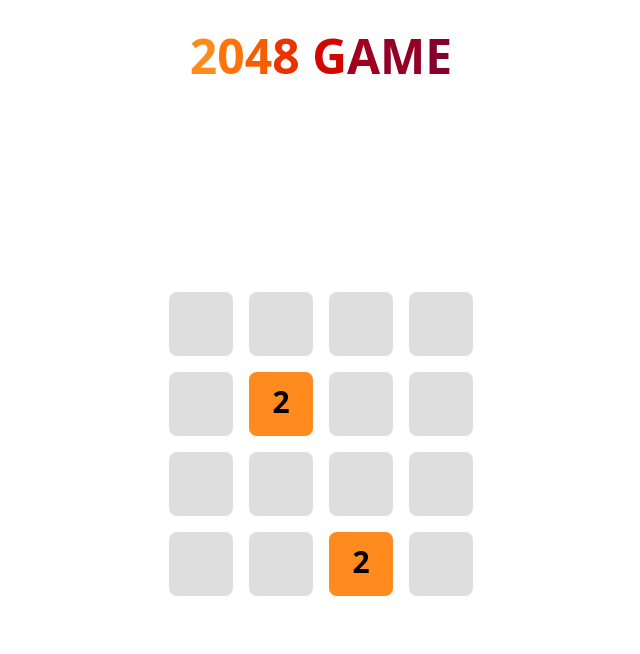
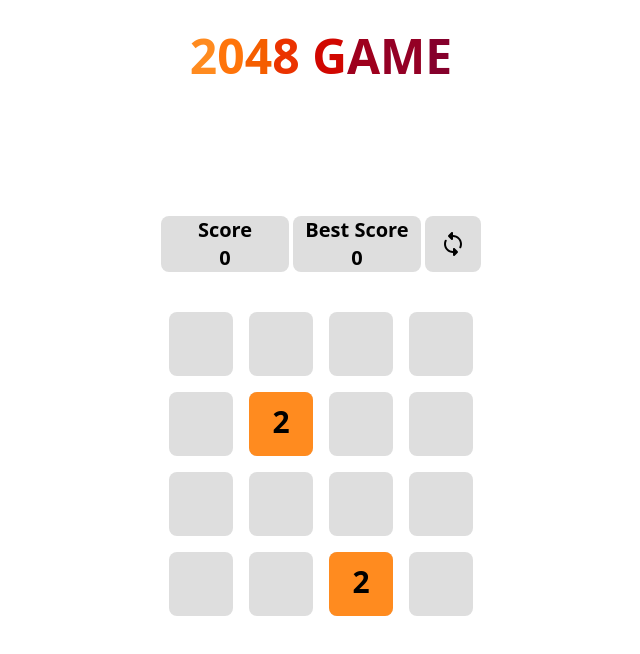
Before and after one commit to CamiloRami/react-2048, a React (Vite) app: page / in a window 1280 px wide. Shown: the top 654 px of the page, without its empty margins (319-959 px from the left). Built offline with nearby package versions, Linux system fonts and the light colour scheme.

Commit message:
[ADD] Score

```diff
--- a/src/components/Board/index.jsx
+++ b/src/components/Board/index.jsx
@@ -2,10 +2,10 @@ import { useGame } from '../../contexts/GameContext'
 import Tile from '../Tile'
 
 export default function Board() {
-  const { game } = useGame()
+  const { board } = useGame()
 
   const renderBoard = () => {
-    return game.board.map((row, rowIndex) => {
+    return board.map((row, rowIndex) => {
       return row.map((value, colIndex) => {
         if (value === 0) return null
         return <Tile key={Math.random()} position={[colIndex, rowIndex]} value={value}/>
@@ -14,6 +14,6 @@ export default function Board() {
   }
 
   return <>
-    { game && renderBoard() }
+    { board && renderBoard() }
   </>
 }
--- a/src/components/GameOver/index.jsx
+++ b/src/components/GameOver/index.jsx
@@ -2,12 +2,12 @@ import { useEffect, useState } from "react"
 import { useGame } from "../../contexts/GameContext"
 
 export default function GameOver() {
-  const { game, resetGame } = useGame()
+  const { gameOver, resetGame } = useGame()
   const [show, setShow] = useState(false)
 
   useEffect(() => {
-    game.isGameOver ? setShow(true) : setShow(false)
-  }, [game.isGameOver])
+    gameOver ? setShow(true) : setShow(false)
+  }, [gameOver])
 
   if (!show) return null
 
--- /dev/null
+++ b/src/components/ResetButton/index.jsx
@@ -0,0 +1,14 @@
+import { useGame } from "../../contexts/GameContext"
+
+export default function ResetButton() {
+  const { resetGame } = useGame()
+
+  return (
+    <button
+      className="bg-gray-1 rounded-lg p-4 text-xl font-bold text-gray-3"
+      onClick={resetGame}
+    >
+      <svg xmlns="http://www.w3.org/2000/svg" x="0px" y="0px"width="24" height="24" viewBox="0 0 24 24" style={{fill: '#000000'}}>    <path d="M 11 0 C 10.74 0 10.483969 0.10196875 10.292969 0.29296875 L 7.2929688 3.2929688 C 6.9019688 3.6839688 6.9019687 4.3170313 7.2929688 4.7070312 L 10.292969 7.7070312 C 10.578969 7.9930312 11.007812 8.0778281 11.382812 7.9238281 C 11.756813 7.7688281 12 7.405 12 7 L 12 5 C 15.877484 5 19 8.1225161 19 12 C 19 13.025799 18.774981 13.99479 18.376953 14.876953 A 1.0001 1.0001 0 1 0 20.199219 15.699219 C 20.707191 14.573382 21 13.320201 21 12 C 21 7.0414839 16.958516 3 12 3 L 12 1 C 12 0.596 11.756812 0.23117187 11.382812 0.076171875 C 11.258813 0.025171875 11.129 0 11 0 z M 4.7265625 7.6992188 A 1.0001 1.0001 0 0 0 3.8007812 8.3007812 C 3.2928092 9.426618 3 10.679799 3 12 C 3 16.958516 7.0414839 21 12 21 L 12 23 C 12 23.404 12.243188 23.768828 12.617188 23.923828 C 12.741187 23.974828 12.871 24 13 24 C 13.26 24 13.516031 23.898031 13.707031 23.707031 L 16.707031 20.707031 C 17.098031 20.316031 17.098031 19.683969 16.707031 19.292969 L 13.707031 16.292969 C 13.421031 16.006969 12.992188 15.922172 12.617188 16.076172 C 12.243187 16.231172 12 16.596 12 17 L 12 19 C 8.1225161 19 5 15.877484 5 12 C 5 10.974201 5.225019 10.00521 5.6230469 9.1230469 A 1.0001 1.0001 0 0 0 4.7265625 7.6992188 z"></path></svg>
+    </button>
+  )
+}
--- /dev/null
+++ b/src/components/Score/index.jsx
@@ -0,0 +1,18 @@
+import { useGame } from "../../contexts/GameContext"
+
+export default function Score() {
+  const { score, bestScore } = useGame()
+
+  return (
+    <>
+      <div className="flex flex-col items-center justify-center w-32 rounded-lg bg-gray-1">
+        <div className="text-xl font-bold text-gray-3">Score</div>
+        <div className="text-xl font-bold text-gray-3">{score}</div>
+      </div>
+      <div className="flex flex-col items-center justify-center w-32 rounded-lg bg-gray-1">
+        <div className="text-xl font-bold text-gray-3">Best Score</div>
+        <div className="text-xl font-bold text-gray-3">{bestScore}</div>
+      </div>
+    </>
+  )
+}
--- a/src/components/Tile/index.jsx
+++ b/src/components/Tile/index.jsx
@@ -10,7 +10,7 @@ export default function Tile({ position, value }) {
   const colorText = value > 16 ? 'text-white' : 'text-black'
   const fontSize = value > 1000 ? 'text-2xl' : 'text-3xl'
 
-  const { game, motion } = useGame()
+  const { board, motion } = useGame()
 
   useEffect(() => {
     if (motion.isMoving) {
@@ -39,7 +39,7 @@ export default function Tile({ position, value }) {
         })
       }
     }
-  }, [motion, game.board, position])
+  }, [motion, board, position])
 
   return (
     <div className={`rounded-lg w-16 h-16 grid items-center font-semibold transition absolute ${color} ${colorText} ${fontSize}`} style={positionState}>
--- a/src/containers/BoardContainer/index.jsx
+++ b/src/containers/BoardContainer/index.jsx
@@ -2,7 +2,7 @@ import Board from '../../components/Board'
 
 export default function BoardContainer() {
   return (
-    <div className="flex flex-col items-center justify-center w-full flex-1 px-20 text-center outline-none">
+    <div className="flex flex-col items-center justify-center w-full flex-1 px-20 text-center outline-none mb-36">
       <div className="relative grid">
         <div className="grid grid-cols-4 grid-rows-4 gap-4">
           {Array.from({ length: 16 }).map((_, index) => {
--- /dev/null
+++ b/src/containers/ScoreContainer/index.jsx
@@ -0,0 +1,11 @@
+import Score from "../../components/Score"
+import ResetButton from "../../components/ResetButton"
+
+export default function ScoreContainer() {
+  return (
+    <div className="flex flex-row justify-between mt-32 w-80">
+      <Score />
+      <ResetButton />
+    </div>
+  )
+}
--- a/src/contexts/GameContext.jsx
+++ b/src/contexts/GameContext.jsx
@@ -1,11 +1,12 @@
 import { useContext, createContext, useState, useEffect, useCallback } from 'react'
 import utils from '../utils/utils'
+import useScore from '../hooks/useScore'
+import useBoard from '../hooks/useBoard'
 
 const GameContext = createContext()
 
 const {
   putRandomValueInMatrix: putTile,
-  initializeBoard,
   get2or4,
   mergeMatrixToRight,
   mergeMatrixToLeft,
@@ -27,11 +28,7 @@ const useGame = () => {
 const ANIMATION_DURATION = 160
 
 const GameProvider = ({ children }) => {
-  const [game, setGame] = useState({
-    board: initializeBoard(),
-    score: 0,
-    isGameOver: false,
-  })
+  const [gameOver, setGameOver] = useState(false)
   const [motion, setMotion] = useState({
     isMoving: false,
     direction: null,
@@ -39,12 +36,13 @@ const GameProvider = ({ children }) => {
     steps: null
   })
 
+  const [score, bestScore, resetScore, updateScore] = useScore()
+  const [board, resetBoard, updateBoard] = useBoard()
+
   const resetGame = () => {
-    setGame({
-      board: initializeBoard(),
-      score: 0,
-      isGameOver: false,
-    })
+    setGameOver(false)
+    resetBoard()
+    resetScore()
   }
   const mergeFn = {
     right: mergeMatrixToRight,
@@ -59,7 +57,7 @@ const GameProvider = ({ children }) => {
       return null
     }
     if (!isAnyCellEmpty(newBoard) && isGameOver(newBoard)) {
-      setGame({ ...game, isGameOver: true })
+      setGameOver(true)
       return null
     }
     setMotion({
@@ -70,25 +68,14 @@ const GameProvider = ({ children }) => {
     })
     setTimeout(() => {
       const boardInitialized = putTile(newBoard, get2or4())
-      // if (!boardInitialized) {
-      //   setGame({ ...game, isGameOver: true })
-      //   setMotion({
-      //     isMoving: false,
-      //     direction: null,
-      //     nextBoard: null,
-      //     steps: null
-      //   })
-      //   return null
-      // }
       setMotion({
         isMoving: false,
         direction: null,
         nextBoard: null,
         steps: null
       })
-      setGame(prevState => {
-        return {...prevState, board: boardInitialized}
-      })
+      updateBoard(boardInitialized)
+      updateScore(sumEveryCell(newBoard))
     }, ANIMATION_DURATION)
   }
 
@@ -100,8 +87,8 @@ const GameProvider = ({ children }) => {
   }
 
   const handleKeyDown = useCallback((event) => {
-    handlerKeyDown(event, game.board)
-  }, [game.board])
+    handlerKeyDown(event, board)
+  }, [board])
 
   useEffect(() => {
     if (!motion.isMoving) {
@@ -110,9 +97,9 @@ const GameProvider = ({ children }) => {
         window.removeEventListener('keydown', handleKeyDown)
       }
     }
-  }, [game.board, motion.isMoving])
+  }, [board, motion.isMoving])
 
-  return <GameContext.Provider value={{ game, motion, resetGame }}>{children}</GameContext.Provider>
+  return <GameContext.Provider value={{ gameOver, board, motion, resetGame, score, bestScore }}>{children}</GameContext.Provider>
 }
 
 export { GameProvider, useGame }
--- /dev/null
+++ b/src/hooks/useBoard.js
@@ -0,0 +1,16 @@
+import useLocalStorage from './useLocalStorage'
+import utils from '../utils/utils'
+
+export default function useBoard() {
+  const [board, setBoard] = useLocalStorage('board', utils.initializeBoard())
+
+  const resetBoard = () => {
+    setBoard(utils.initializeBoard())
+  }
+
+  const updateBoard = (newBoard) => {
+    setBoard(newBoard)
+  }
+
+  return [board, resetBoard, updateBoard]
+}
--- /dev/null
+++ b/src/hooks/useLocalStorage.js
@@ -0,0 +1,23 @@
+import { useState } from 'react'
+
+export default function useLocalStorage(key, initialValue) {
+  const [storedValue, setStoredValue] = useState(() => {
+    try {
+      const item = window.localStorage.getItem(key)
+      return item ? JSON.parse(item) : initialValue
+    } catch (error) {
+      console.log(error)
+      return initialValue
+    }
+  })
+  const setValue = (value) => {
+    try {
+      const valueToStore = value instanceof Function ? value(storedValue) : value
+      setStoredValue(valueToStore)
+      window.localStorage.setItem(key, JSON.stringify(valueToStore))
+    } catch (error) {
+      console.log(error)
+    }
+  }
+  return [storedValue, setValue]
+}
--- /dev/null
+++ b/src/hooks/useScore.js
@@ -0,0 +1,19 @@
+import useLocalStorage from './useLocalStorage'
+
+export default function useScore() {
+  const [score, setScore] = useLocalStorage('score', 0)
+  const [bestScore, setBestScore] = useLocalStorage('bestScore', 0)
+
+  const resetScore = () => {
+    setScore(0)
+  }
+
+  const updateScore = (newScore) => {
+    setScore(newScore)
+    if (newScore > bestScore) {
+      setBestScore(newScore)
+    }
+  }
+
+  return [score, bestScore, resetScore, updateScore]
+}
--- a/src/routes/index.jsx
+++ b/src/routes/index.jsx
@@ -1,14 +1,16 @@
+import { GameProvider } from '../contexts/GameContext'
 import Layout from '../containers/Layout'
+import BoardContainer from '../containers/BoardContainer'
 import Header from '../components/Header'
-import BoardContainer from '../containers/BoardContainer'
-import { GameProvider } from '../contexts/GameContext'
 import GameOver from '../components/GameOver'
+import ScoreContainer from '../containers/ScoreContainer'
 
 export default function App() {
   return (
     <GameProvider>
       <Layout>
         <Header />
+        <ScoreContainer />
         <BoardContainer />
         <GameOver />
       </Layout>
```
